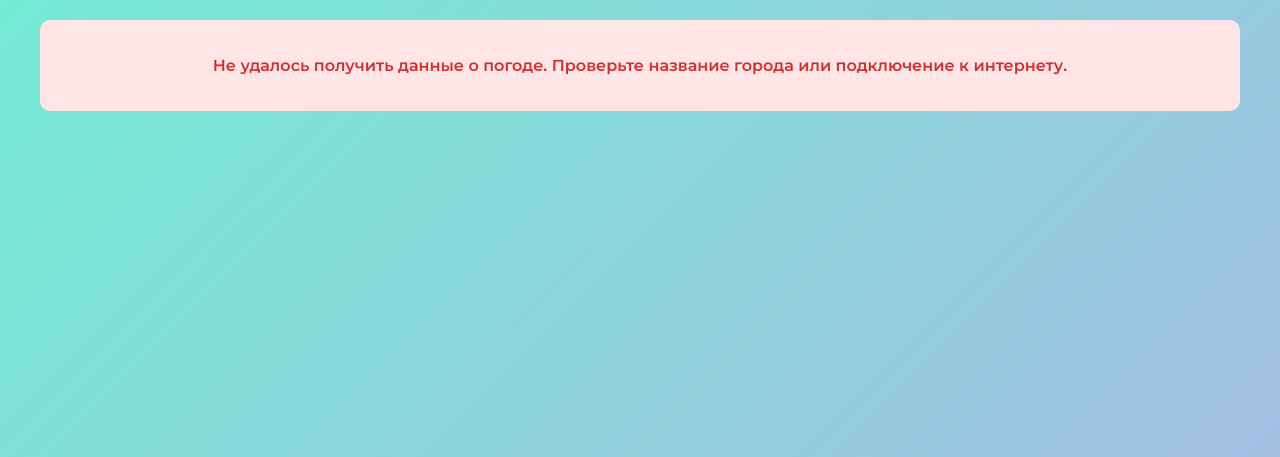
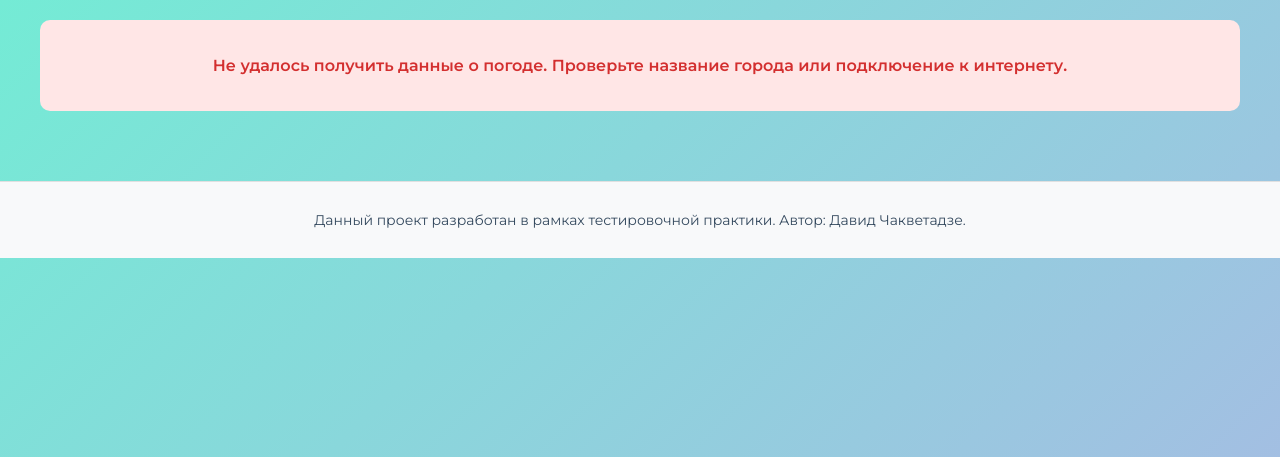
Before and after one commit to Davidchastr/Pet-Project-weather-dashboard, a Flask app: page / in a window 1280 px wide. Shown: the top 457 px of the page. Run offline with Flask 3, Linux system fonts and the light colour scheme; data that the repository does not hold is empty; some libraries are stand-ins or nearby versions.

Commit message:
Add professional footer with project info for David Chakvetadze

```diff
--- a/static/style.css
+++ b/static/style.css
@@ -173,3 +173,13 @@
     margin-bottom: 20px;
     font-weight: 600;
 }
+footer {
+    text-align: center;
+    padding: 15px 0;
+    margin-top: 30px;
+    color: #34495e;
+    font-size: 14px;
+    font-family: 'Montserrat', sans-serif;
+    border-top: 1px solid #e0e0e0;
+    background-color: #f8f9fa;
+}
--- a/templates/index.html
+++ b/templates/index.html
@@ -86,6 +86,11 @@
         {% endif %}
     </div>
 
+    <!-- Футер с деловой надписью -->
+    <footer>
+        <p>Данный проект разработан в рамках тестировочной практики. Автор: Давид Чакветадзе.</p>
+    </footer>
+
     <script>
         function getLocation() {
             if (navigator.geolocation) {
```
Lines whose indentation alone changed are shown as unchanged.
